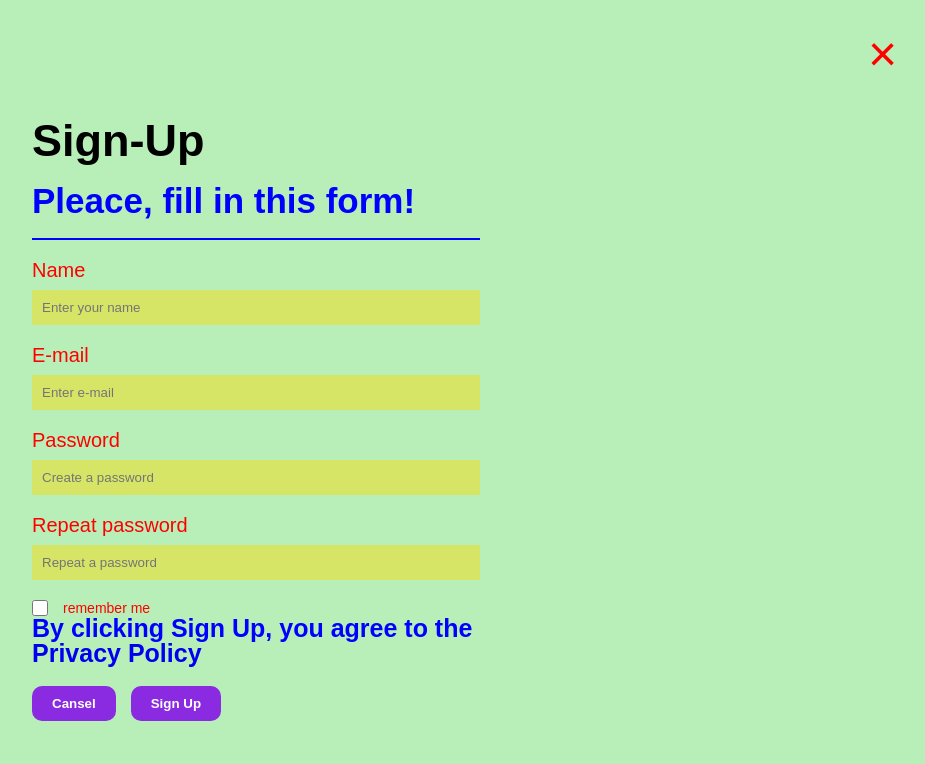
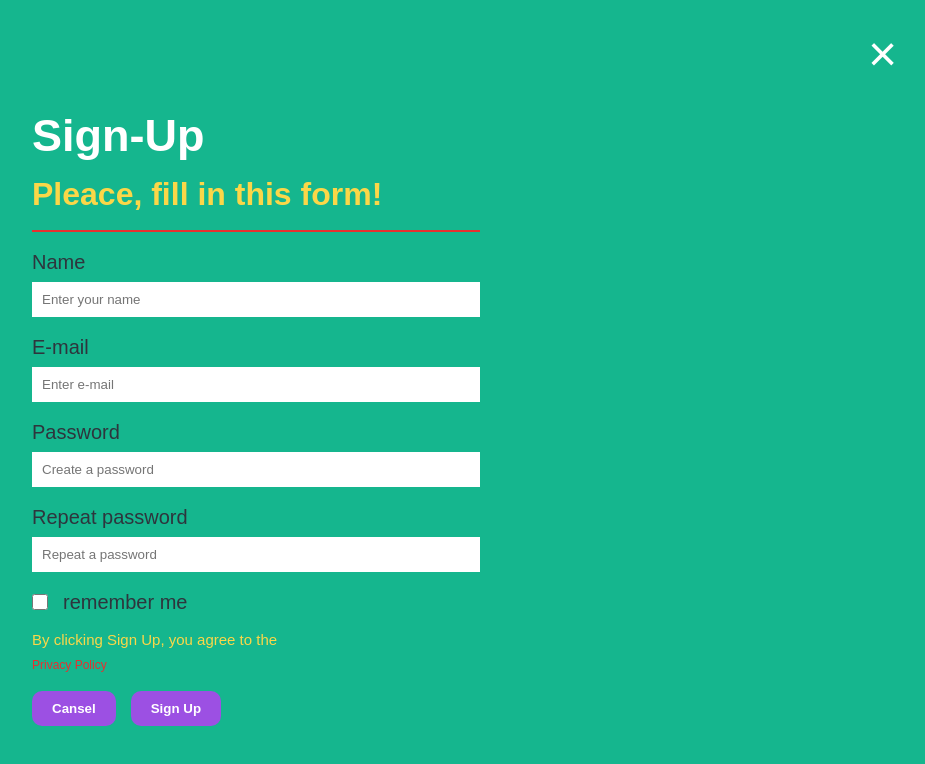
Before and after one commit to Andrei-jk/React-mailing-list, a React (Create React App) app: page / in a window 1280 px wide. Both pictures are taken after a click on the button "Подписаться на рассылку". Shown: the top 764 px of the page, without its empty margins (328-1253 px from the left). Built offline with nearby package versions, Linux system fonts and the light colour scheme.

Commit message:
adding styles for Subscription

```diff
--- a/src/Components/Subscription/Subscription.jsx
+++ b/src/Components/Subscription/Subscription.jsx
@@ -23,15 +23,11 @@ const Subscription = () => {
   // 1. Как работает обычное обновление состояния
 
   // Без функционального обновления можно сделать так:
-  // js
-  // Copy
 
     // onChange={() => setRemember(!remember)}
 
   // Если состояние (remember) обновляется асинхронно или в нескольких местах, React может использовать устаревшее (stale) значение, что приведёт к неправильному переключению.
   // 2. Как работает функциональное обновление
-  // js
-  // Copy
 
   // onChange={() => setRemember(prev => !prev)}
 
@@ -217,9 +213,9 @@ html
                 </label>
               </div>
               <div className={subCss.agree}>
-                <p>
-                  By clicking Sign Up, you agree to the{" "}
+                <p>By clicking Sign Up, you agree to the </p>
                 <a
+                  className={subCss.link}
                   href="https://gurucontext.ru/privacy-generator?ysclid=ma2bnr7tva521508702"
                   target="_blank"
                   rel="noopener noreferrer"
@@ -270,7 +266,6 @@ html
 
         Оставьте обычное поведение (открытие в текущей вкладке) */}
                 {/* */}
-                </p>
               </div>
               <div className={subCss.btns}>
                 <button
--- a/src/Components/Subscription/subscription.module.css
+++ b/src/Components/Subscription/subscription.module.css
@@ -98,7 +98,8 @@ css
   height: 0;
   top: 0;
   left: 0;
-  background: #67dd6777;
+
+  background: rgb(21, 182, 142);
   /* центруем */
   display: flex;
   justify-content: center;
@@ -138,25 +139,38 @@ css
   top: 20px;
 }
 .subscription h1 {
+  color: white;
   font-size: 45px;
   font-weight: 700;
   margin-bottom: 20px;
 }
 .wrapperP {
-  font-size: 35px;
+  font-size: 32px;
   font-weight: 700;
-  color: blue;
+  color: rgb(251, 215, 72);
+  /* color: blue; */
   margin-bottom: 20px;
 }
 .agree {
-  font-size: 25px;
-  font-weight: 700;
-  color: blue;
+  font-weight: 300;
+  color: rgb(251, 215, 72);
   margin-bottom: 20px;
 }
+.agree p {
+  font-size: 15px;
+  margin-bottom: 10px;
+}
+.agree a{
+  color: rgb(231, 48, 48);
+  font-size: 12px;
+
+}
+/* .link{
+margin-top: 50px;
+} */
 hr {
   height: 2px;
-  background-color: blue;
+  background-color: rgb(231, 48, 48);
   margin-bottom: 20px;
 }
 /* кнопка закрытия окна подписки */
@@ -173,7 +187,7 @@ hr {
   background: none;
   width: 55px;
   height: 55px;
-  color: red;
+  color:white;
 }
 .btn__close:active {
   transform: rotate(360deg);
@@ -193,7 +207,8 @@ input {
   padding: 10px;
   display: inline-block;
   margin: 10px 0px 20px;
-  background-color: rgba(255, 217, 0, 0.438);
+  /* background-color: rgba(255, 217, 0, 0.438); */
+  background-color:white;
 }
 input:focus {
   outline: none;
@@ -216,18 +231,21 @@ input[type="checkbox"] {
   cursor: pointer; /* Меняем курсор на "руку" при наведении */
 }
 .check span {
-  font-size: 14px;
+  font-size: 20px;
   user-select: none; /* Запрещаем выделение текста */
 }
 label {
-  color: red;
+  color: rgb(46, 53, 61);
   font-size: 20px;
+}
+.check {
+  margin-bottom: 20px;
 }
 /* кнопки внизу */
 .cansel__btn,
 .sign__btn {
   position: relative;
-  background-color: blueviolet;
+  background-color: #9c50e3;
   color: white;
   font-weight: 700;
   padding: 10px 20px;
```
Lines whose indentation alone changed are shown as unchanged.
